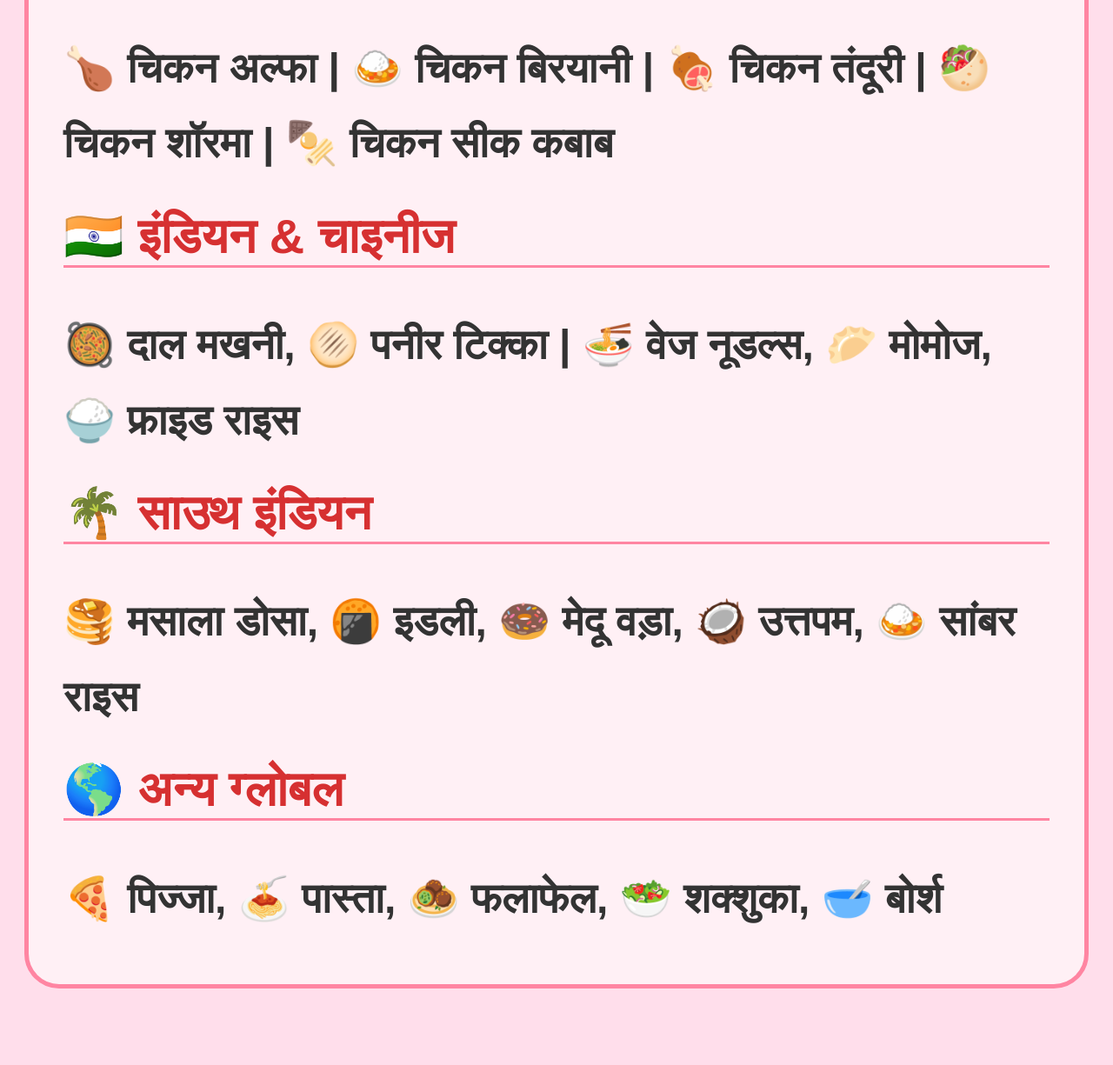
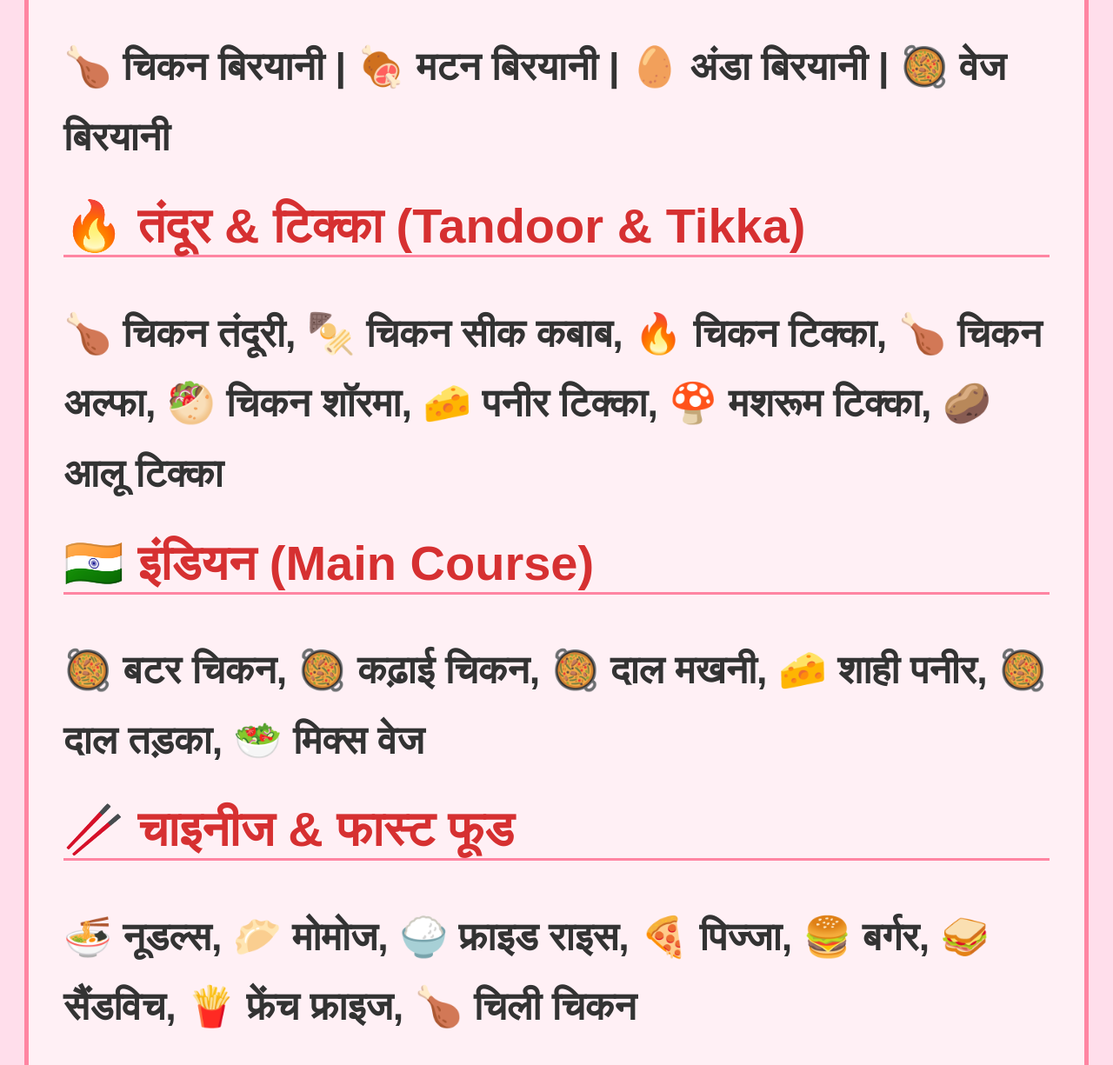
Before and after one commit to Aryan-Bhaiya-Priyanka/my-restaurant-website, a plain HTML site: page index.html in a window 1280 px wide. Shown: the part 658-1883 px from the top of the page at 87% size. Before the commit the page ends 1823 px from the top, so only its background shows below. Drawn offline with Linux system fonts and the light colour scheme.

Commit message:
अल्टीमेट मेन्यू अपडेट - सारी डिशेस और बिरयानी टॉप पर

```diff
--- a/index.html
+++ b/index.html
@@ -3,29 +3,32 @@
 <head>
     <meta charset="UTF-8">
     <meta name="viewport" content="width=device-width, initial-scale=1.0">
-    <title>IQ Global Menu</title>
+    <title>IQ Ultimate Menu</title>
     <link rel="stylesheet" href="style.css">
 </head>
 <body>
     <div class="menu-container">
-        <h1 class="flower-title">🌸 IQ GLOBAL RESTAURANT 🌸</h1>
+        <h1 class="flower-title">🌸 IQ ULTIMATE MENU 🌸</h1>
 
         <div class="call-section">
             <a href="tel:7757896296" class="call-btn hotel-btn">🏨 होटल ऑर्डर: 7757896296</a>
             <a href="tel:9767112389" class="call-btn rafik-btn">👤 रफ़िक रज़ा: 9767112389</a>
         </div>
 
-        <h2>🔥 स्पेशल चिकन डिशेस</h2>
-        <p>🍗 चिकन अल्फा | 🍛 चिकन बिरयानी | 🍖 चिकन तंदूरी | 🥙 चिकन शॉरमा | 🍢 चिकन सीक कबाब</p>
+        <h2>🥇 बिरयानी (Biryani Special)</h2>
+        <p>🍗 चिकन बिरयानी | 🍖 मटन बिरयानी | 🥚 अंडा बिरयानी | 🥘 वेज बिरयानी</p>
 
-        <h2>🇮🇳 इंडियन & चाइनीज</h2>
-        <p>🥘 दाल मखनी, 🫓 पनीर टिक्का | 🍜 वेज नूडल्स, 🥟 मोमोज, 🍚 फ्राइड राइस</p>
+        <h2>🔥 तंदूर & टिक्का (Tandoor & Tikka)</h2>
+        <p>🍗 चिकन तंदूरी, 🍢 चिकन सीक कबाब, 🔥 चिकन टिक्का, 🍗 चिकन अल्फा, 🥙 चिकन शॉरमा, 🧀 पनीर टिक्का, 🍄 मशरूम टिक्का, 🥔 आलू टिक्का</p>
+
+        <h2>🇮🇳 इंडियन (Main Course)</h2>
+        <p>🥘 बटर चिकन, 🥘 कढ़ाई चिकन, 🥘 दाल मखनी, 🧀 शाही पनीर, 🥘 दाल तड़का, 🥗 मिक्स वेज</p>
+
+        <h2>🥢 चाइनीज & फास्ट फूड</h2>
+        <p>🍜 नूडल्स, 🥟 मोमोज, 🍚 फ्राइड राइस, 🍕 पिज्जा, 🍔 बर्गर, 🥪 सैंडविच, 🍟 फ्रेंच फ्राइज, 🍗 चिली चिकन</p>
 
         <h2>🌴 साउथ इंडियन</h2>
-        <p>🥞 मसाला डोसा, 🍘 इडली, 🍩 मेदू वड़ा, 🥥 उत्तपम, 🍛 सांबर राइस</p>
-
-        <h2>🌎 अन्य ग्लोबल</h2>
-        <p>🍕 पिज्जा, 🍝 पास्ता, 🧆 फलाफेल, 🥗 शक्शुका, 🥣 बोर्श</p>
+        <p>🥞 मसाला डोसा, 🍘 इडली, 🍩 वड़ा, 🥥 उत्तपम, 🍛 सांबर राइस, 🥗 रसम</p>
     </div>
 </body>
 </html>
--- a/style.css
+++ b/style.css
@@ -2,7 +2,7 @@ body { background-color: #ffdeeb; font-family: sans-serif; padding: 20px; }
 .menu-container { background: #fff0f5; padding: 40px; border-radius: 40px; border: 5px solid #ff85a2; }
 .flower-title { font-size: 4.5rem; color: #ff1493; text-align: center; }
 h2 { font-size: 3.5rem; color: #d63031; margin-top: 30px; border-bottom: 3px solid #ff85a2; }
-p { font-size: 3rem; line-height: 1.8; color: #333; font-weight: bold; margin: 15px 0; }
+p { font-size: 2.8rem; line-height: 1.8; color: #333; font-weight: bold; margin: 15px 0; }
 .call-btn {
     display: block; padding: 40px; color: white; text-decoration: none;
     font-size: 3rem; text-align: center; border-radius: 30px;
```
